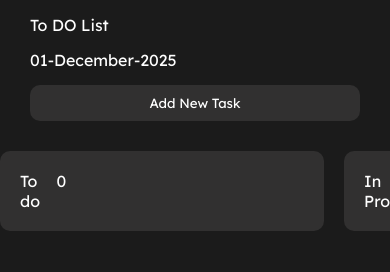
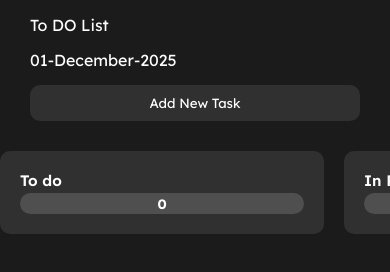
Before and after one commit to ABhi0803-stack/Project2-ToDoList, a plain HTML site: page index.html in a window 390 px wide. Drawn offline with Linux system fonts and the light colour scheme.

Commit message:
mobile view changes

```diff
--- a/script.js
+++ b/script.js
@@ -196,17 +196,6 @@ addDragEvents(todo);
 addDragEvents(progress);
 addDragEvents(done);
 
-// ====================================
-// DARK / LIGHT THEME SWITCHER
-// ====================================
-const themeBtn = document.querySelector("#themeBtn");
-
-function loadTheme() {
-  const theme = localStorage.getItem("theme");
-  if (theme === "light") {
-    document.body.classList.add("light");
-  }
-}
 
 
 // Load Tasks + counts
--- a/style.css
+++ b/style.css
@@ -229,6 +229,46 @@ section {
         align-items: flex-start;
         width: 100%;
     }
+    /* MOBILE FIX: COLUMN HEADING */
+@media (max-width: 768px) {
+    .task-column .heading {
+        flex-direction: column;      /* stack name and count vertically */
+        align-items: flex-start;      /* left-align text */
+        gap: 5px;                     /* space between name and count */
+        padding: 10px;
+    }
+
+    .task-column .heading .left {
+        font-size: 1rem;
+        font-weight: 600;
+    }
+
+    .task-column .heading .right.count {
+        font-weight: bold;
+        background-color: rgba(255, 255, 255, 0.15); /* subtle pill */
+        padding: 2px 8px;
+        border-radius: 12px;
+        min-width: 30px;
+        text-align: center;
+    }
+}
+
+/* EXTRA SMALL SCREENS */
+@media (max-width: 480px) {
+    .task-column .heading {
+        gap: 3px;
+    }
+
+    .task-column .heading .left {
+        font-size: 0.95rem;
+    }
+
+    .task-column .heading .right.count {
+        padding: 2px 6px;
+        font-size: 0.85rem;
+    }
+}
+
 
     .right {
         width: 100%;
```
